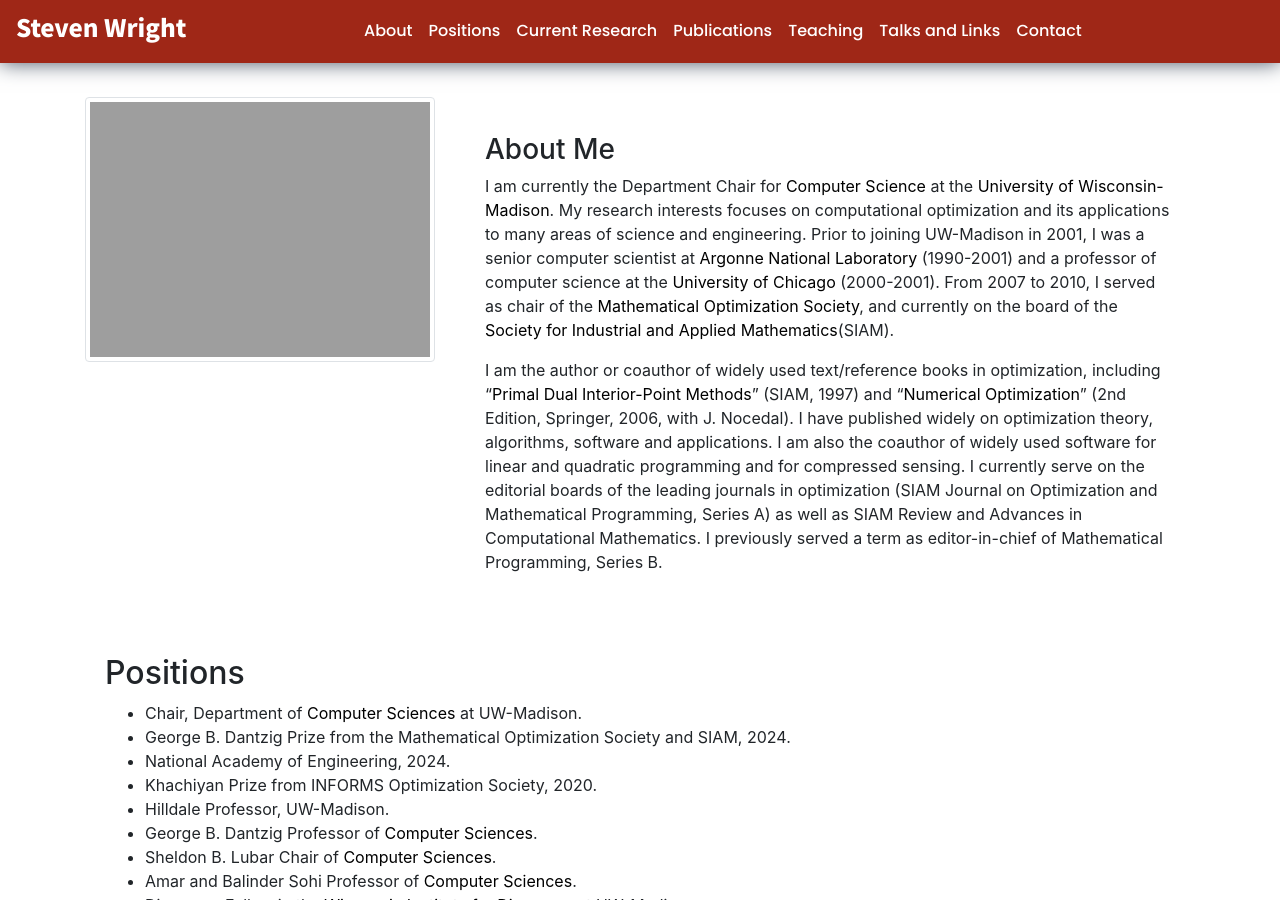
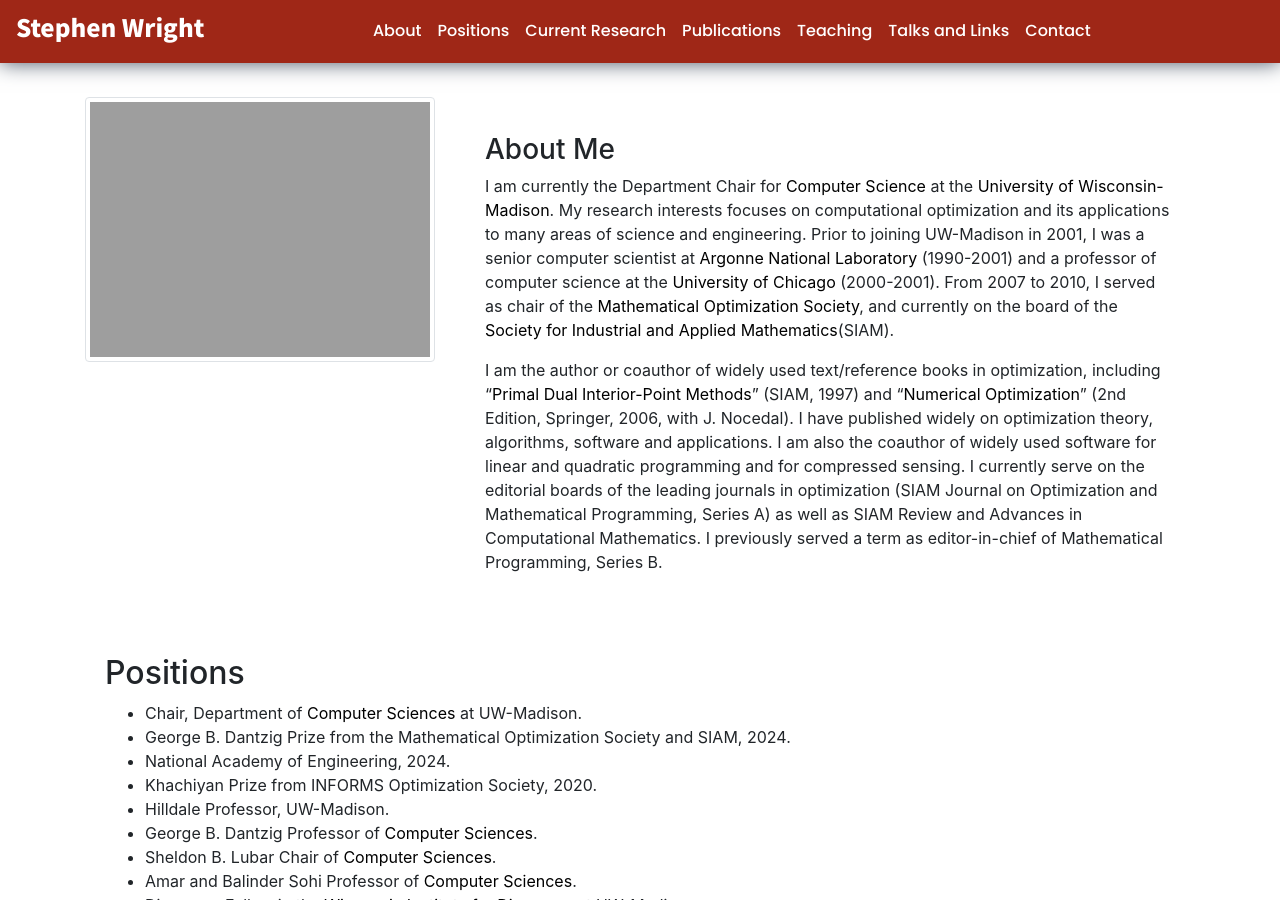
Before and after one commit to wrightstephen/sw_proj, a Jekyll site: the page built from index.md, in a window 1280 px wide and 900 px high. Built offline with Jekyll 4.4.1, drawn with Linux system fonts in a browser that asks for light colours; nearby versions of some CDN libraries; comment, search, counter and statistics services are not loaded.

Commit message:
Update _config.yml

```diff
--- a/_config.yml
+++ b/_config.yml
@@ -8,11 +8,11 @@
 # -----------BASE SETTINGS---------------#
 #========================================#
 
-title: Steven Wright
+title: Stephen Wright
 email: swright@cs.wisc.edu
 description: Welcome to my web-page!
 baseurl:                                       # the subpath of your site, e.g. /blog
-url: "https://pages.cs.wisc.edu/~swright/"          # the base hostname & protocol for your site, e.g. http://example.com
+url: "https://winstonian03.github.io/sw_proj/"          # the base hostname & protocol for your site, e.g. http://example.com
 image: /assets/img/icons/2x/wisconsin-crop.png              # used to generate site link preview
 image_alt: UW-Madison Computer Science    # image description
 
```
